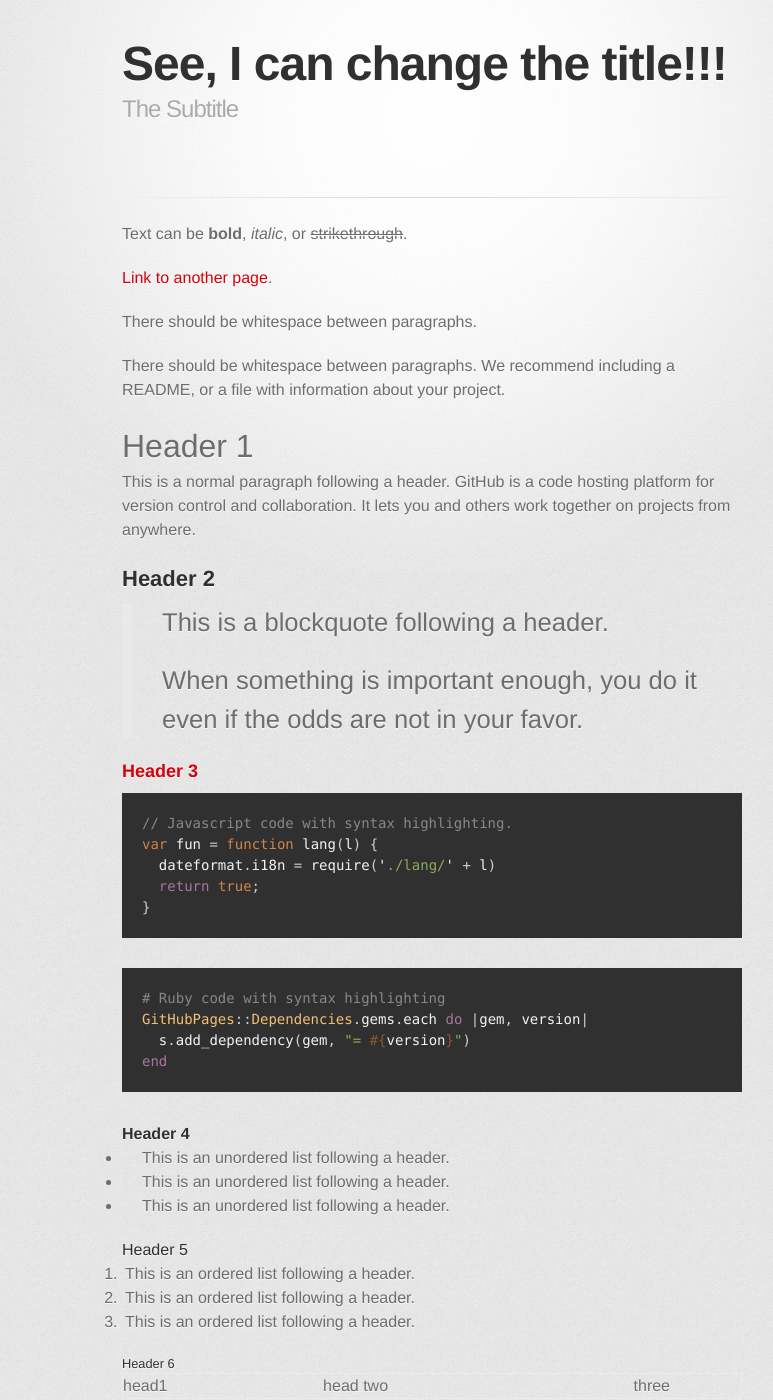
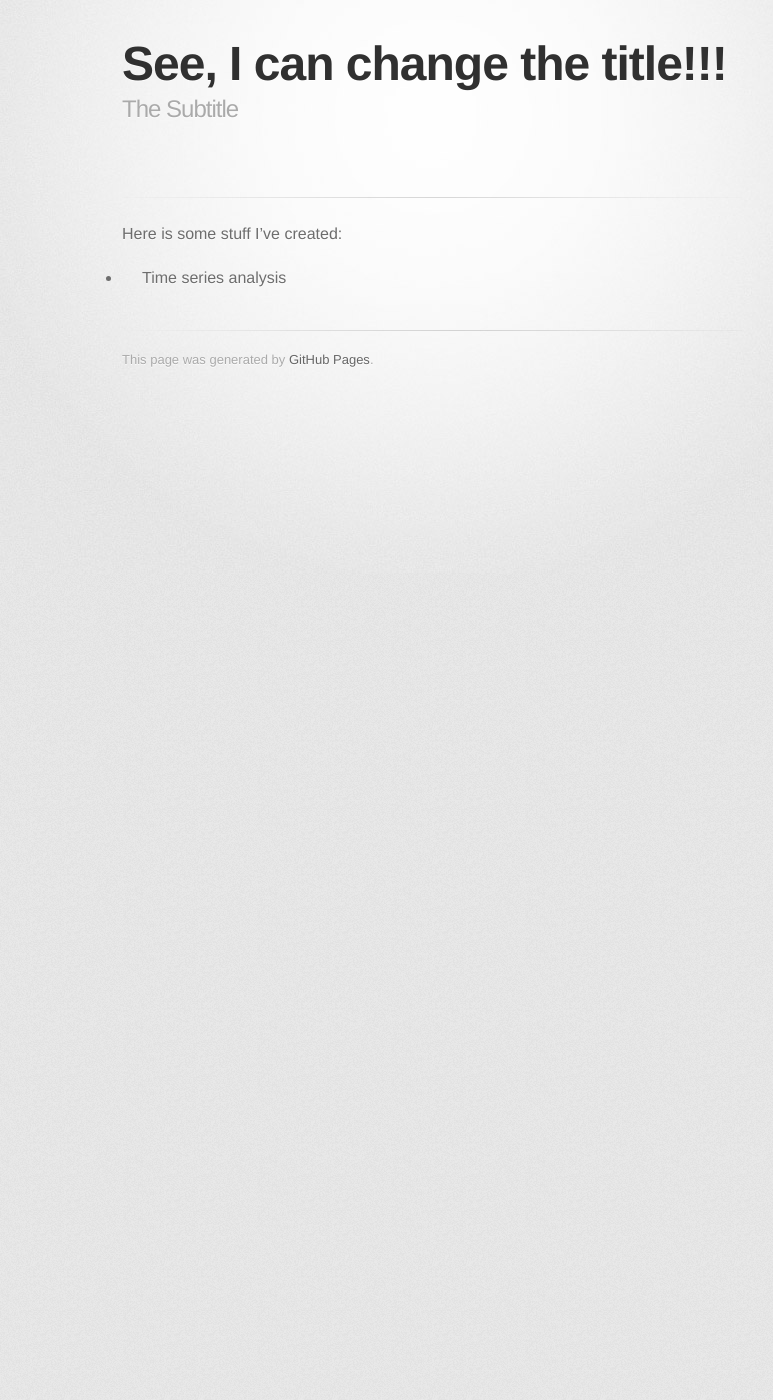
Before and after one commit to gitdemo1wm/gitdemo1wm.github.io, a Jekyll site: the page built from index.md, in a window 1280 px wide and 1400 px high. Shown: the whole window, without its empty margins (208-981 px from the left). Built offline with Jekyll 4.4.1, drawn with Linux system fonts in a browser that asks for light colours; some web fonts are replaced; our own code applies the rules of GitHub Pages for plain Markdown files; some of the changed text lies outside the part shown.

Commit message:
Update index.md

````diff
--- a/index.md
+++ b/index.md
@@ -3,122 +3,5 @@ title: See, I can change the title!!!
 description: The Subtitle
 ---
 
-Text can be **bold**, _italic_, or ~~strikethrough~~.
-
-[Link to another page](./another-page.html).
-
-There should be whitespace between paragraphs.
-
-There should be whitespace between paragraphs. We recommend including a README, or a file with information about your project.
-
-# Header 1
-
-This is a normal paragraph following a header. GitHub is a code hosting platform for version control and collaboration. It lets you and others work together on projects from anywhere.
-
-## Header 2
-
-> This is a blockquote following a header.
->
-> When something is important enough, you do it even if the odds are not in your favor.
-
-### Header 3
-
-```js
-// Javascript code with syntax highlighting.
-var fun = function lang(l) {
-  dateformat.i18n = require('./lang/' + l)
-  return true;
-}
-```
-
-```ruby
-# Ruby code with syntax highlighting
-GitHubPages::Dependencies.gems.each do |gem, version|
-  s.add_dependency(gem, "= #{version}")
-end
-```
-
-#### Header 4
-
-*   This is an unordered list following a header.
-*   This is an unordered list following a header.
-*   This is an unordered list following a header.
-
-##### Header 5
-
-1.  This is an ordered list following a header.
-2.  This is an ordered list following a header.
-3.  This is an ordered list following a header.
-
-###### Header 6
-
-| head1        | head two          | three |
-|:-------------|:------------------|:------|
-| ok           | good swedish fish | nice  |
-| out of stock | good and plenty   | nice  |
-| ok           | good `oreos`      | hmm   |
-| ok           | good `zoute` drop | yumm  |
-
-### There's a horizontal rule below this.
-
-* * *
-
-### Here is an unordered list:
-
-*   Item foo
-*   Item bar
-*   Item baz
-*   Item zip
-
-### And an ordered list:
-
-1.  Item one
-1.  Item two
-1.  Item three
-1.  Item four
-
-### And a nested list:
-
-- level 1 item
-  - level 2 item
-  - level 2 item
-    - level 3 item
-    - level 3 item
-- level 1 item
-  - level 2 item
-  - level 2 item
-  - level 2 item
-- level 1 item
-  - level 2 item
-  - level 2 item
-- level 1 item
-
-### Small image
-
-![Octocat](https://assets-cdn.github.com/images/icons/emoji/octocat.png)
-
-### Large image
-
-![Branching](https://guides.github.com/activities/hello-world/branching.png)
-
-
-### Definition lists can be used with HTML syntax.
-
-<dl>
-<dt>Name</dt>
-<dd>Godzilla</dd>
-<dt>Born</dt>
-<dd>1952</dd>
-<dt>Birthplace</dt>
-<dd>Japan</dd>
-<dt>Color</dt>
-<dd>Green</dd>
-</dl>
-
-```
-Long, single-line code blocks should not wrap. They should horizontally scroll if they are too long. This line should be long enough to demonstrate this.
-```
-
-```
-The final element.
-```
+Here is some stuff I've created:
+- Time series analysis
````
